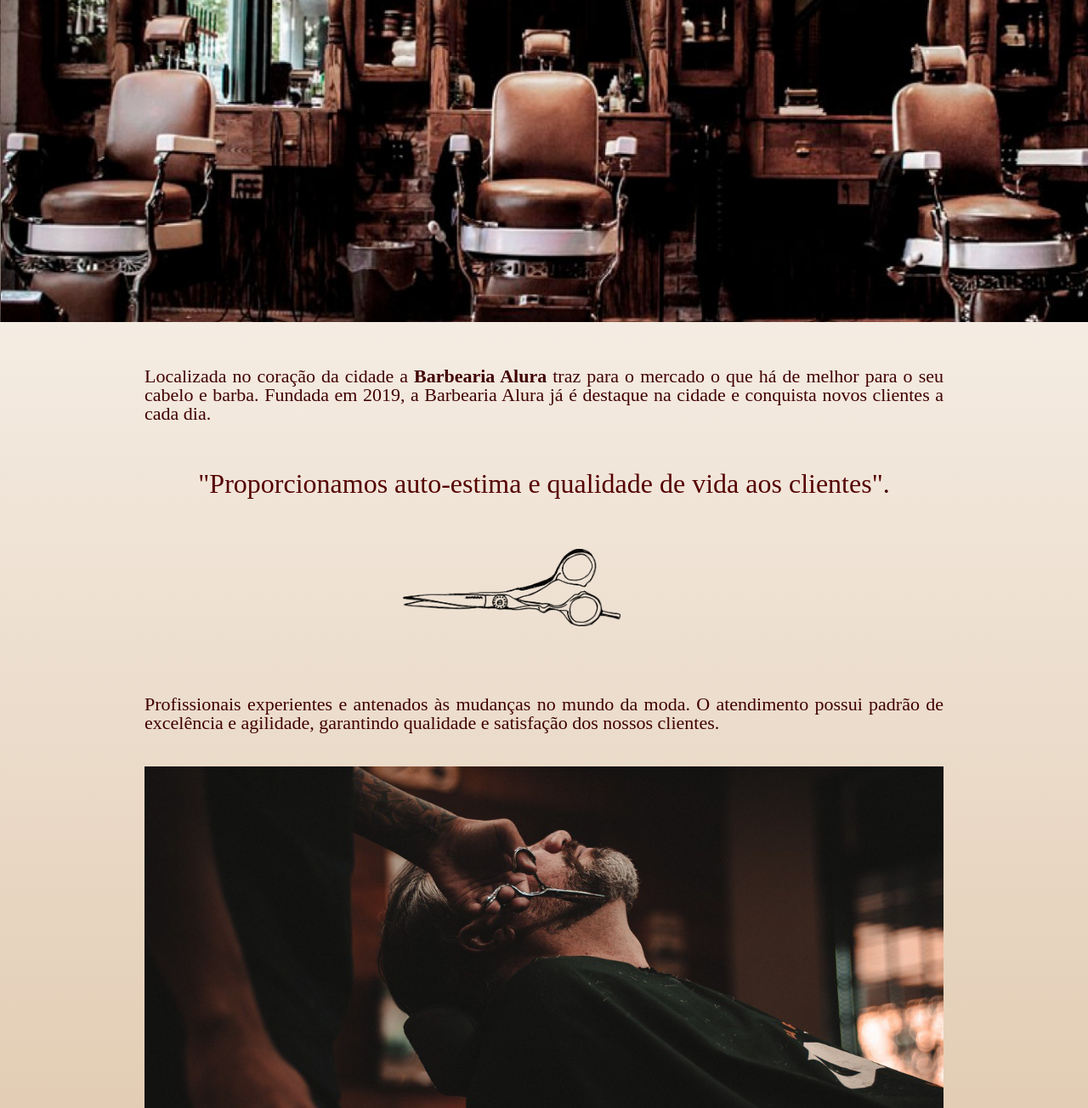
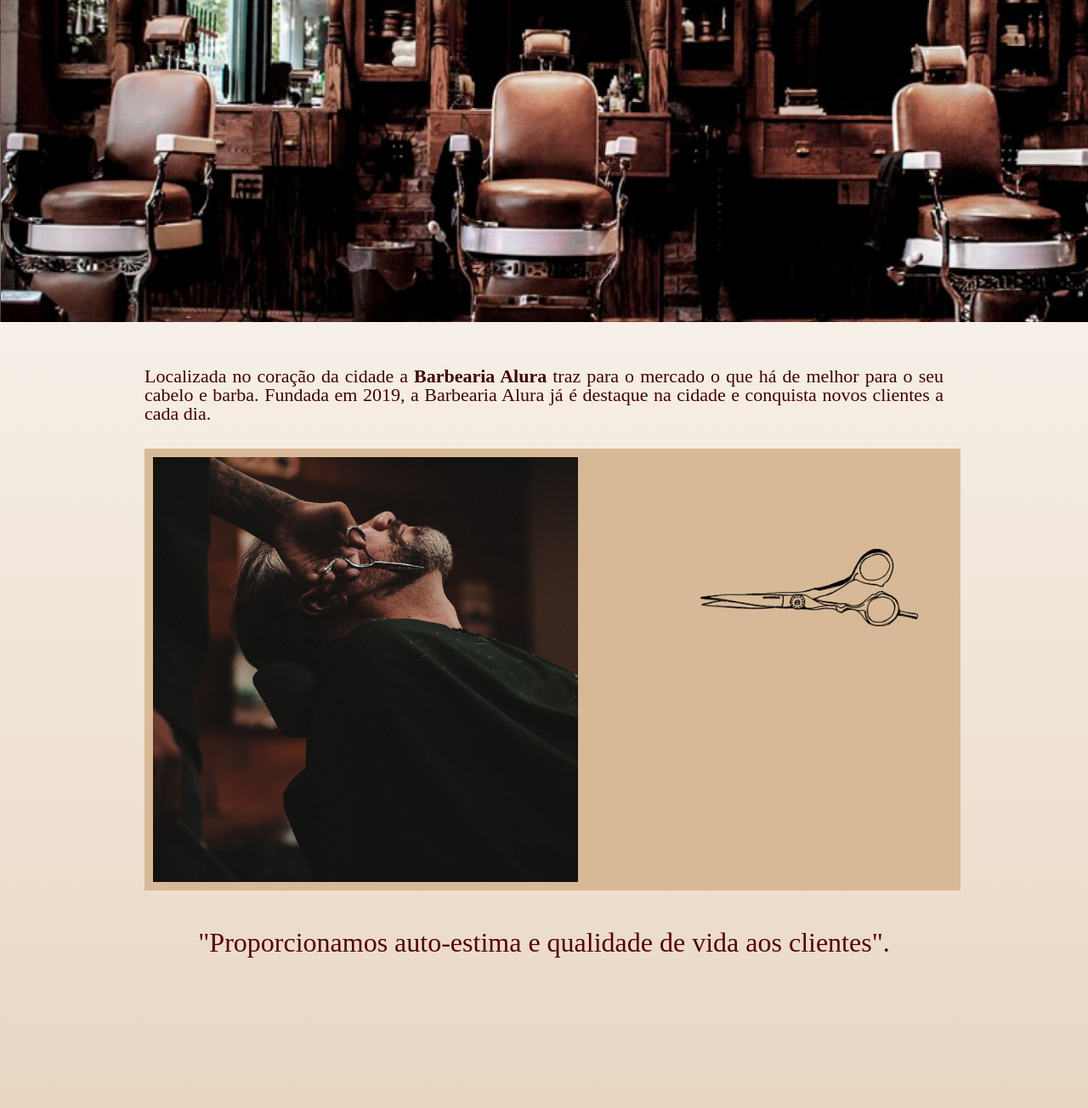
Before and after one commit to natalianascimento/site-barbearia, a PHP site: page / in a window 1280 px wide. Shown: the part 204-1508 px from the top of the page at 85% size. Run offline with PHP 8.4, Linux system fonts and the light colour scheme.

Commit message:
Página inicial - quadrados para separar os conteúdos

```diff
--- a/css/index.css
+++ b/css/index.css
@@ -47,7 +47,7 @@
 .imagemtesoura {
 	width: 20%;
 	position: absolute;
-	right: 550px;
+	right: 200px;
 	top: 850px;
 }
 
@@ -87,3 +87,21 @@ em strong {
 .titulo-principal {
 	padding-left: 20px;
 }
+
+.retangulo{
+	width: 100%;
+	padding: 10px;
+	background-color: #D8B997;
+}
+
+.quadrado {
+	height: 500px;
+	width: 500px;
+	overflow: hidden;
+}
+
+.quadrado img {
+	height: auto;
+	width: 800px;
+	margin: 0px 0 0 -142px
+}
--- a/index.php
+++ b/index.php
@@ -12,18 +12,22 @@
 		<header>
     		<?php require_once('header.html');?>
 		</header>
+		<img class="banner" src="imagens/barbearia.jpg">
 
-		<img class="banner" src="imagens/barbearia.jpg">
 
 		<main class="conteudo">
 
 			<section class="principal">
 				<p class="descricao-barbearia">Localizada no coração da cidade a <strong>Barbearia Alura</strong> traz para o mercado o que há de melhor para o seu cabelo e barba. Fundada em 2019, a Barbearia Alura já é destaque na cidade e conquista novos clientes a cada dia.</p>
 			</section>
+			<div class="retangulo">
+        		<div class="quadrado">
+        			<img src="imagens/beneficios.jpg">
+        		</div>
+			</div>
 
-
+			<img alt="Tesoura" src="imagens/tesoura.png" class="imagemtesoura">
     		<div class="missao">
-    			<img alt="Tesoura" src="imagens/tesoura.png" class="imagemtesoura">
     			<p id="missao" class="descricao-barbearia"><em><strong>"Proporcionamos auto-estima e qualidade de vida aos clientes"</strong>.</em></p>
     		</div>
 
```
